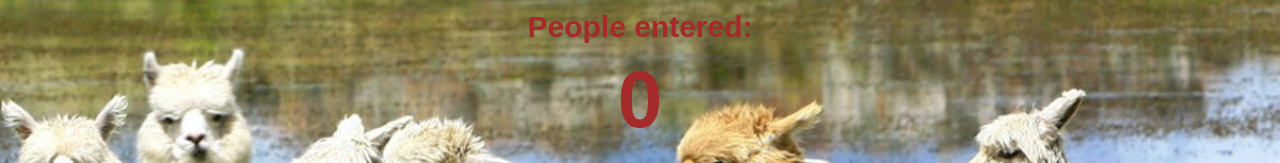
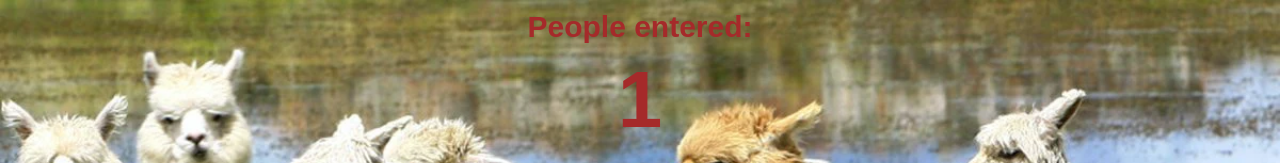
Before and after one commit to febiolagumay/counter-app, a website built with Vite: page index.html in a window 1280 px wide. Shown: the top 163 px of the page. Built offline with nearby package versions, Linux system fonts and the light colour scheme.

Commit message:
Update index.html

```diff
--- a/index.html
+++ b/index.html
@@ -4,7 +4,7 @@
     </head>
     <body>
         <h1>People entered:</h1>
-        <h2 id="count-el">0</h2>
+        <h2 id="count-el">1</h2>
         <button id="increment-btn" onclick="increment()">INCREMENT</button>
         <button id="save-btn" onclick="save()">SAVE</button>
         <p id="save-el">Previous entries: </p>
```
